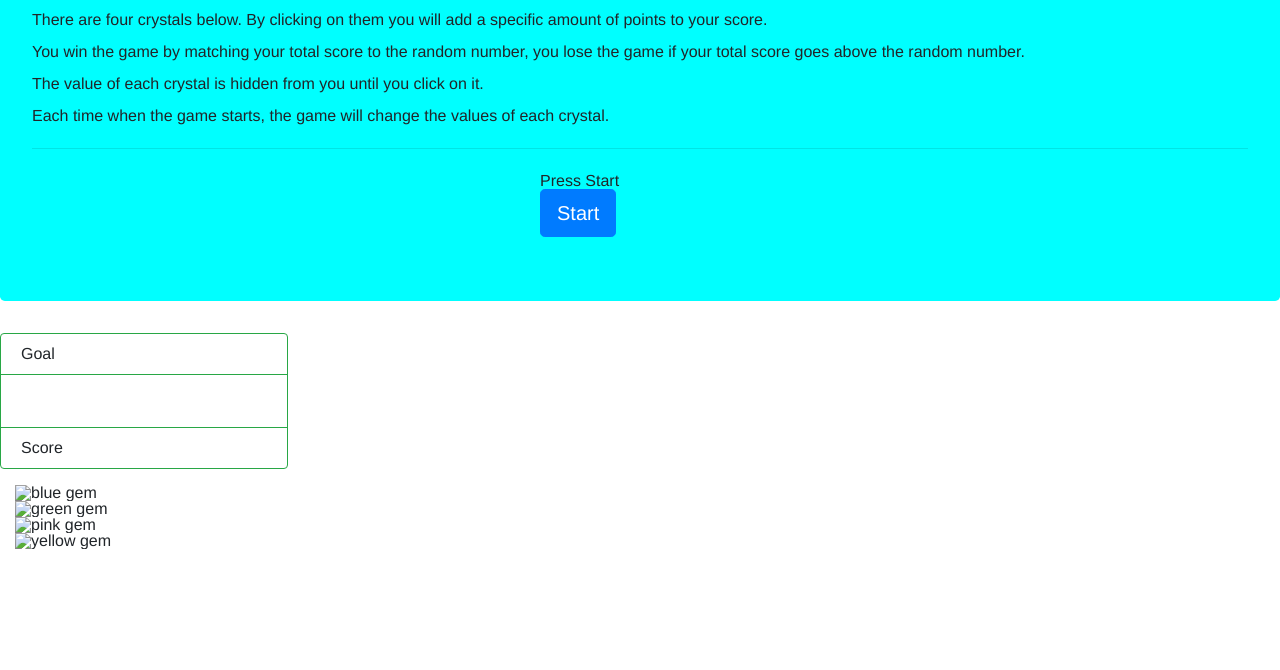
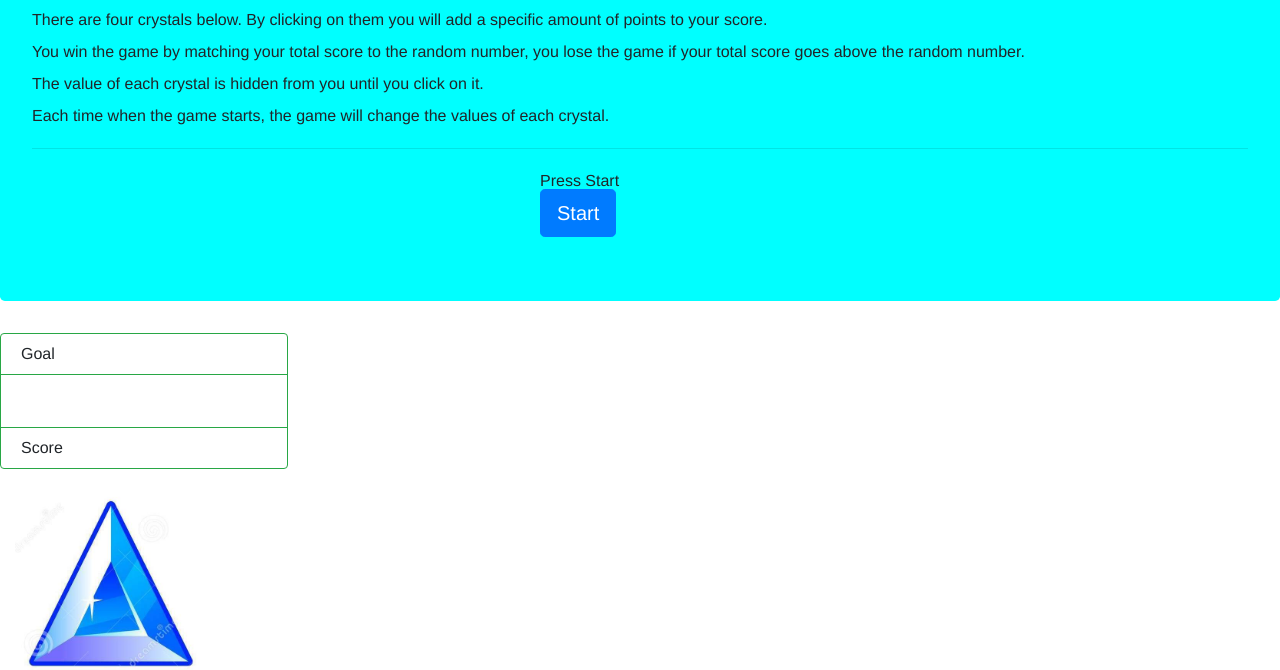
Before and after one commit to matstover/unit-4-game, a plain HTML site: page index.html in a window 1280 px wide. Shown: the part 155-825 px from the top of the page. Before the commit the page ends 800 px from the top, so only its background shows below. Drawn offline with nearby package versions, Linux system fonts and the light colour scheme; files that its build step writes are made by us from their sources.

Commit message:
fifth push

```diff
--- a/index.html
+++ b/index.html
@@ -49,23 +49,23 @@
                 <div class="col-sm-2.4">
                     <div>
                         <span id="blueGemNumber">
-                            <img src="./images/blue_gem.jpg" alt="blue gem">
+                            <img src="./assets/images/blue_gem.jpg" alt="blue gem">
                         </span>
                     </div>
                     <div class="col-sm-2.4">
                         <div>
                             <span id="greenGemNumber">
-                                <img src="./images/green_gem.jpg" alt="green gem" </span>
+                                <img src="./assets/images/green_gem.jpg" alt="green gem" </span>
                         </div>
                         <div class="col-sm-2.4">
                             <div>
                                 <span id="pinkGemNumber">
-                                    <img src="./images/pink_gem.jpg" alt="pink gem" </span>
+                                    <img src="./assets/images/pink_gem.jpg" alt="pink gem" </span>
                             </div>
                             <div class="col-sm-2.4">
                                 <div>
                                     <span id="yellowGemNumber">
-                                        <img src="./images/yellow_gem.jpg" alt="yellow gem" </span>
+                                        <img src="./assets/images/yellow_gem.jpg" alt="yellow gem" </span>
                                 </div>
                             </div>
                         </div>
```
